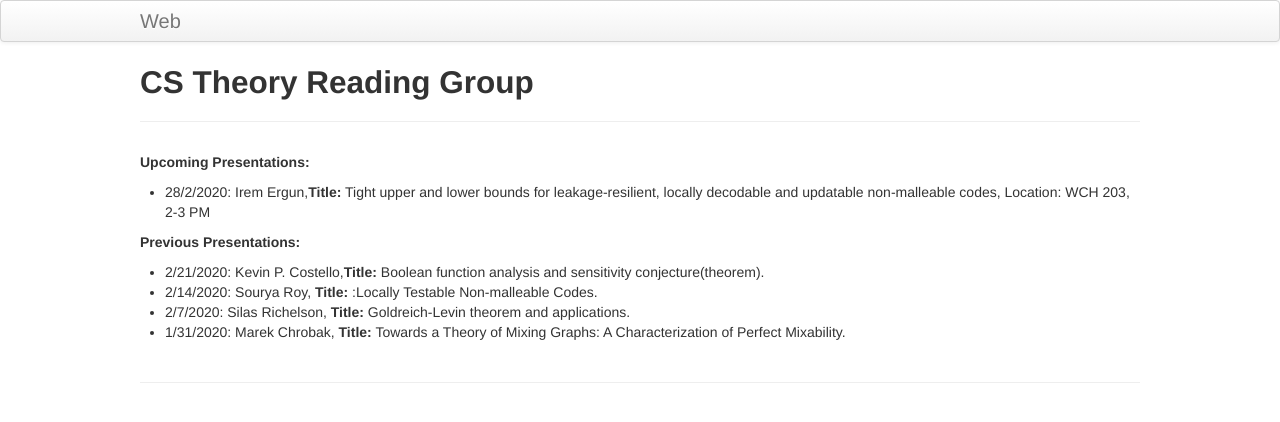
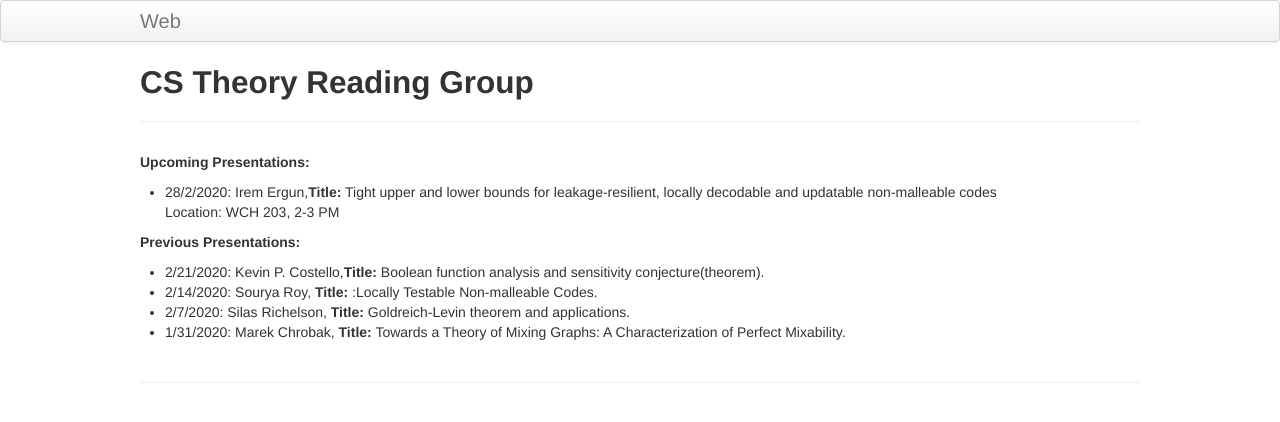
Before and after one commit to SRA2/cstweb, a Jekyll site: the page built from index.md, in a window 1280 px wide. Shown: the top 422 px of the page. Built offline with Jekyll 4.4.1, drawn with Linux system fonts in a browser that asks for light colours; part of the change alters nothing that is shown.

```diff
--- a/index.md
+++ b/index.md
@@ -5,7 +5,8 @@ tagline:
 description:
 ---
 **Upcoming Presentations:**
-* 28/2/2020: Irem Ergun,**Title:** Tight upper and lower bounds for leakage-resilient, locally decodable and updatable non-malleable codes, Location: WCH 203, 2-3 PM
+* 28/2/2020: Irem Ergun,**Title:** Tight upper and lower bounds for leakage-resilient, locally decodable and updatable non-malleable codes
+Location: WCH 203, 2-3 PM
 
 
 **Previous Presentations:**
```
